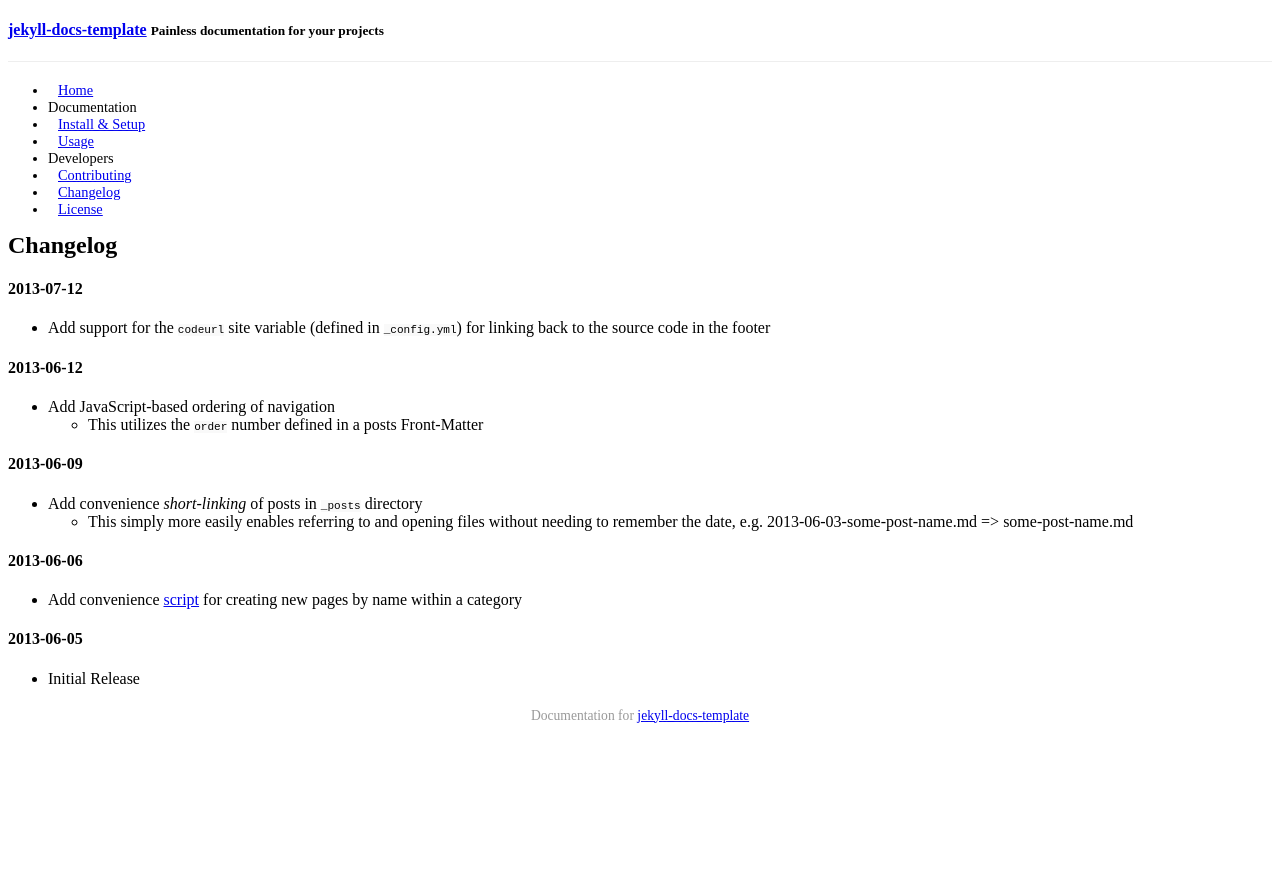
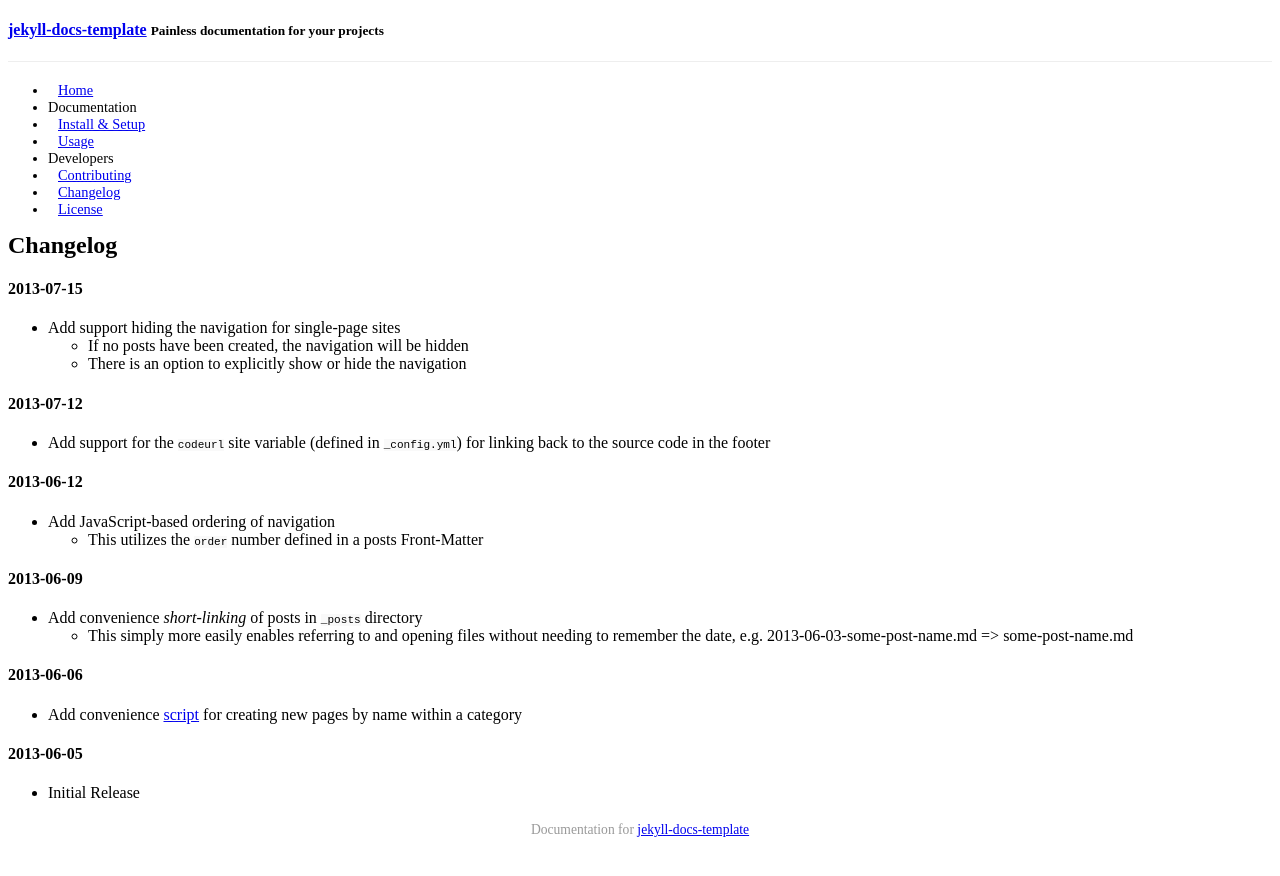
Before and after one commit to bruth/jekyll-docs-template, a Jekyll site: the page built from _posts/2013-06-05-changelog.md, in a window 1280 px wide. Shown: the top 876 px of the page. Built offline with Jekyll 4.4.1, drawn with Linux system fonts in a browser that asks for light colours; Markdown is read by kramdown in place of the engine named in the settings; a style sheet for code colours, icons or effects is not loaded.

Commit message:
Update changelog

```diff
--- a/_posts/2013-06-05-changelog.md
+++ b/_posts/2013-06-05-changelog.md
@@ -4,6 +4,12 @@ title: "Changelog"
 category: dev
 order: 1
 ---
+
+#### 2013-07-15
+
+- Add support hiding the navigation for single-page sites
+    - If no posts have been created, the navigation will be hidden
+    - There is an option to explicitly show or hide the navigation
 
 #### 2013-07-12
 
```
